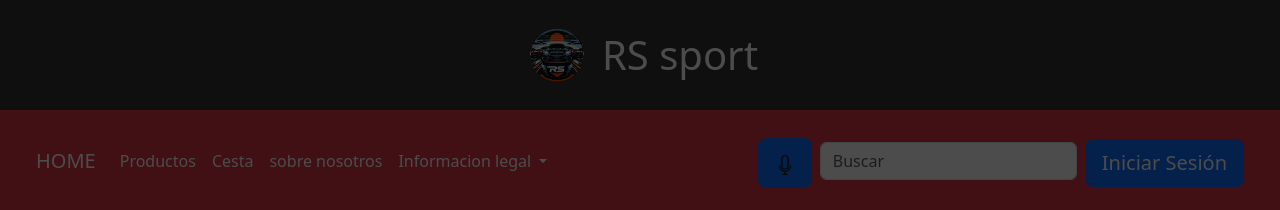
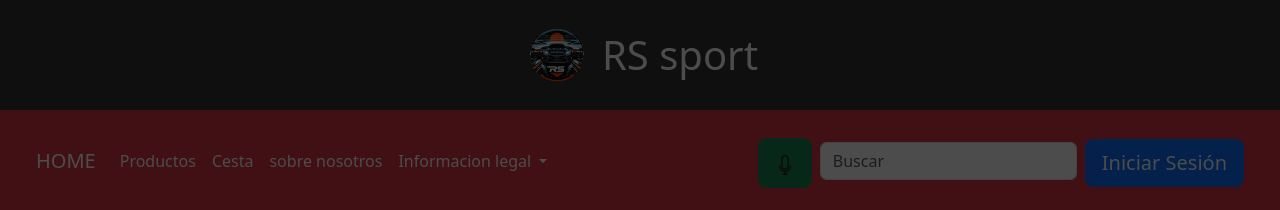
Before and after one commit to Manhel16/RS-sport, a plain HTML site: page index.html in a window 1280 px wide. Shown: the top 210 px of the page. Drawn offline with nearby package versions, Linux system fonts and the light colour scheme; grey boxes are pictures that could not be loaded.

Commit message:
Add files via upload

```diff
--- a/index.html
+++ b/index.html
@@ -56,7 +56,7 @@
 
         <!-- Barra de búsqueda a la derecha -->
         <form class="d-flex ms-auto">
-          <button id="botonBusquedaVoz" type="button" class="btn btn-primary btn-lg mt-sm-1">
+          <button id="botonBusquedaVoz" type="button" class="btn btn-success btn-lg mt-sm-1">
              <img src="./img/microfono.png" style="width: 20px;  height: 20px;" alt="" />
           </button>
           <input class="form-control m-2" type="search" placeholder="Buscar" aria-label="Search" id="inputBusqueda">
```
Also changed, not shown: detalle.html (+1 -3 lines), productos.html (+1 -1 lines).
